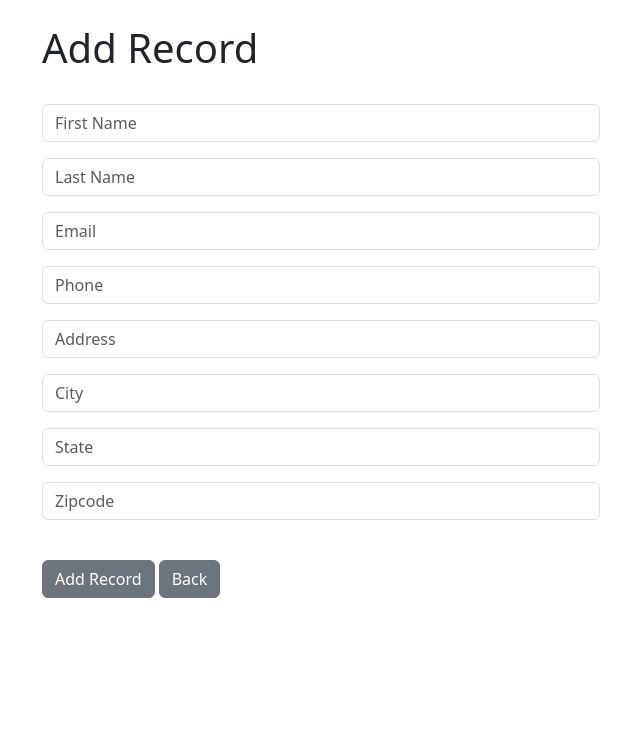
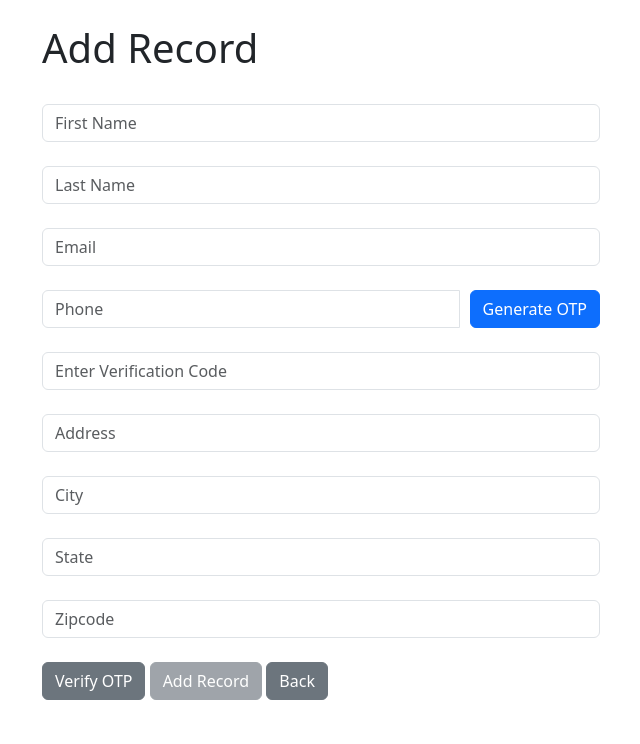
Before and after one commit to vignesh-06/crm_django, a Django app: page /add_record/ in a window 1280 px wide. Shown: the part 56-800 px from the top of the page, without its empty margins (319-959 px from the left). Run offline with Django 4.2, Linux system fonts and the light colour scheme; the visitor is signed in with stand-in values (Sample User, id 1).

Commit message:
Update add_record.html

```diff
--- a/website/templates/add_record.html
+++ b/website/templates/add_record.html
@@ -1,21 +1,146 @@
 {% extends 'base.html' %}
 {% block content %}
-
 <div class="col-md-6 offset-md-3">
     <h1>Add Record</h1>
-<br/>
-
-<form method="POST" action="{% url 'add_record' %}">
+    <form method="POST" action="{% url 'add_record' %}" id="recordForm">
         {% csrf_token %}
 
-	{{ form.as_p }}
+        <div class="form-group">
+            {{ form.first_name.label_tag }}
+            {{ form.first_name }}
+            {% if form.first_name.errors %}
+                <div class="text-danger">
+                    {{ form.first_name.errors }}
+                </div>
+            {% endif %}
+        </div>
+        <div class="form-group">
+            {{ form.last_name.label_tag }}
+            {{ form.last_name }}
+            {% if form.last_name.errors %}
+                <div class="text-danger">
+                    {{ form.last_name.errors }}
+                </div>
+            {% endif %}
+        </div>
+        <div class="form-group">
+            {{ form.email.label_tag }}
+            <div class="input-group">
+                {{ form.email }}
+            </div>
+            {% if form.email.errors %}
+                <div class="text-danger">
+                    {{ form.email.errors }}
+                </div>
+            {% endif %}
+        </div>
+        <div class="form-group">
+            {{ form.phone.label_tag }}
+            <div class="input-group">
+                {{ form.phone }}
+                <div class="input-group-append" style="margin-left: 10px;">
+                    <button type="button" class="btn btn-primary" onclick="generateOTP()">Generate OTP</button>
+                </div>
+            </div>
+            {% if form.phone.errors %}
+                <div class="text-danger">
+                    {{ form.phone.errors }}
+                </div>
+            {% endif %}
+        </div>
+        <br>
+        <div class="form-group">
+            <input type="text" id="otp" name="otp" class="form-control" placeholder="Enter Verification Code">
+        </div>
+        <div class="form-group">
+            {{ form.address.label_tag }}
+            {{ form.address }}
+        </div>
+        <div class="form-group">
+            {{ form.city.label_tag }}
+            {{ form.city }}
+        </div>
+        <div class="form-group">
+            {{ form.state.label_tag }}
+            {{ form.state }}
+        </div>
+        <div class="form-group">
+            {{ form.zipcode.label_tag }}
+            {{ form.zipcode }}
+        </div>
 
         <br/>
-  <button type="submit" class="btn btn-secondary">Add Record</button>
+        <button type="button" class="btn btn-secondary" onclick="verifyOTP()">Verify OTP</button>
+        <button type="submit" class="btn btn-secondary" id="submitBtn" disabled>Add Record</button>
         <a href="{% url 'home' %}" class="btn btn-secondary">Back</a>
-
     </form>
-
 </div>
 
+<script>
+function generateOTP() {
+    const phoneField = document.querySelector('[name="phone"]');
+    const phone = phoneField.value;
+
+    if (!phone) {
+        alert('Phone number is required');
+        return;
+    }
+
+    fetch("{% url 'send_otp' %}", {
+        method: "POST",
+        headers: {
+            "Content-Type": "application/json",
+            "X-CSRFToken": document.querySelector('[name=csrfmiddlewaretoken]').value
+        },
+        body: JSON.stringify({ phone: phone })
+    })
+    .then(response => response.json())
+    .then(data => {
+        if (data.success) {
+            alert('OTP sent successfully!');
+        } else {
+            alert(`Failed to send OTP: ${data.message}`);
+        }
+    })
+    .catch(error => {
+        console.error('Error:', error);
+        alert('Failed to send OTP');
+    });
+}
+
+function verifyOTP() {
+    const otpField = document.querySelector('[name="otp"]');
+    const phoneField = document.querySelector('[name="phone"]');
+    const otp = otpField.value;
+    const phone = phoneField.value;
+
+    if (!otp) {
+        alert('OTP is required');
+        return;
+    }
+
+    fetch("{% url 'send_otp' %}", {
+        method: "POST",
+        headers: {
+            "Content-Type": "application/json",
+            "X-CSRFToken": document.querySelector('[name=csrfmiddlewaretoken]').value
+        },
+        body: JSON.stringify({ phone: phone, otp: otp })
+    })
+    .then(response => response.json())
+    .then(data => {
+        if (data.success) {
+            alert('OTP verified successfully!');
+            document.getElementById('submitBtn').disabled = false;
+        } else {
+            alert(`Failed to verify OTP: ${data.message}`);
+        }
+    })
+    .catch(error => {
+        console.error('Error:', error);
+        alert('Failed to verify OTP');
+    });
+}
+</script>
+
 {% endblock %}
```
Lines whose indentation alone changed are shown as unchanged.
